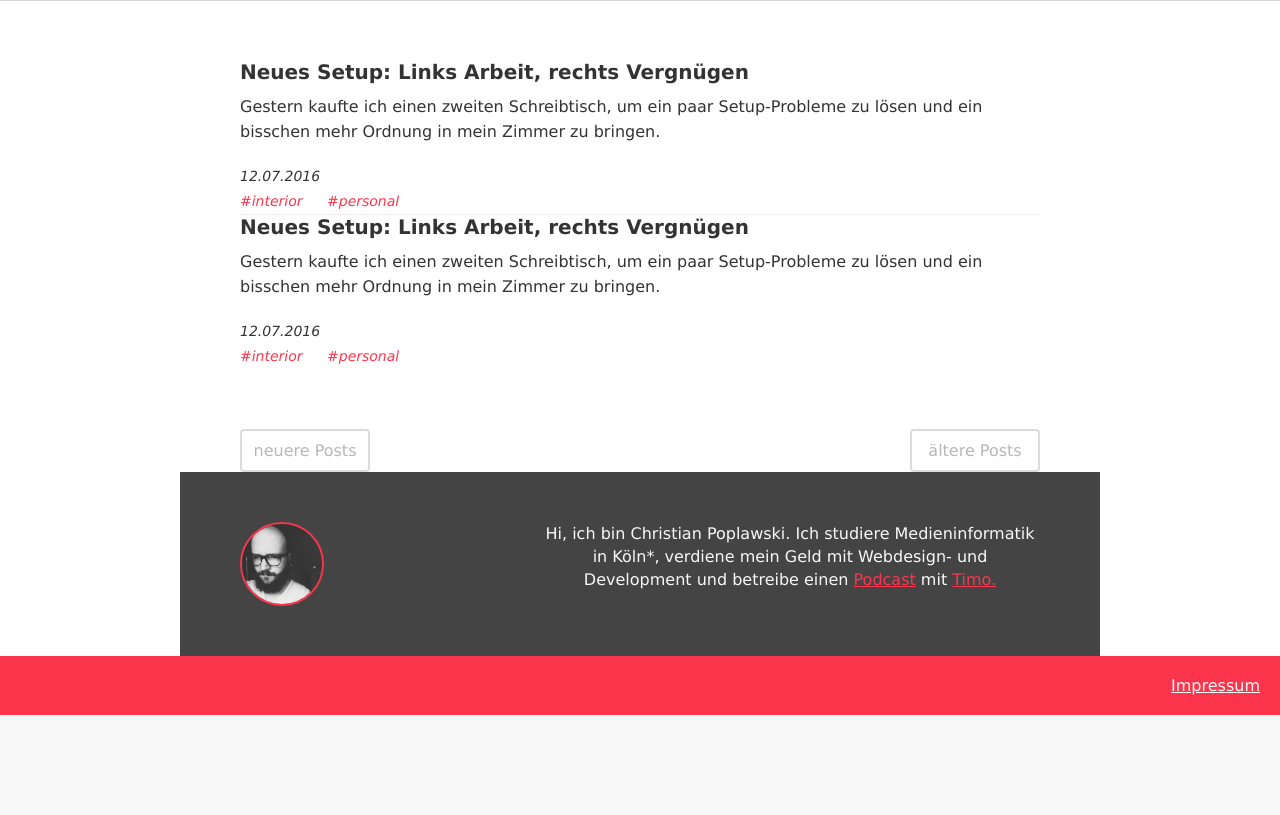
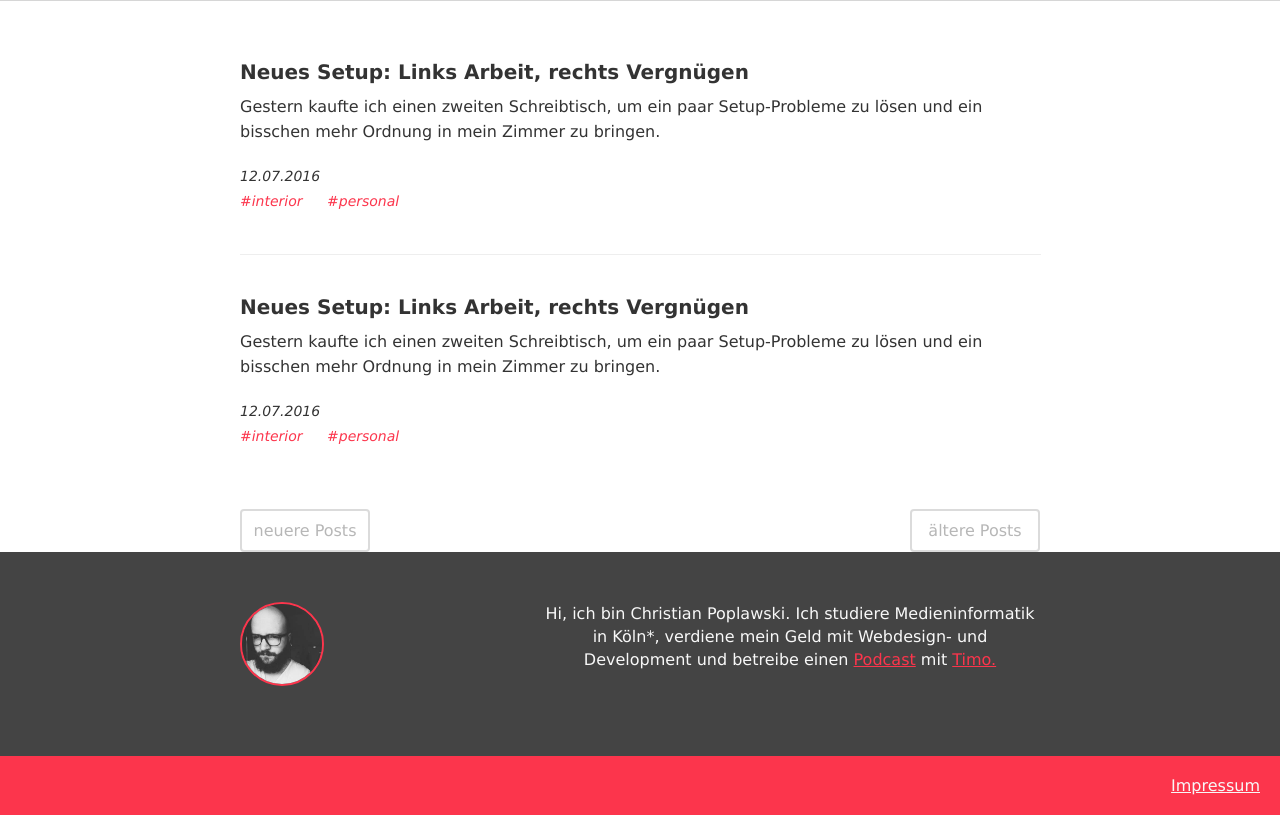
Before and after one commit to Plsr/crushed, a PHP site: page / in a window 1280 px wide. Shown: the part 94-909 px from the top of the page. Before the commit the page ends 809 px from the top, so only its background shows below. Run offline with PHP 8.4, Linux system fonts and the light colour scheme.

Commit message:
Fixed margin bug on hr for desltop breakpoint

```diff
--- a/index.html
+++ b/index.html
@@ -45,10 +45,12 @@
     <a class="c_btn-pagination" href="#">ältere Posts</a>
   </nav>
   <div class="author-info">
-    <img src="img/portrait.jpg" class="c_img-portrait">
-    <p>
-      Hi, ich bin Christian Poplawski. Ich studiere Medieninformatik in Köln*, verdiene mein Geld mit Webdesign- und Development und betreibe einen <a href="#">Podcast</a> mit <a href="#">Timo.</a>
-    </p>
+    <div class="c_author-info-content">
+      <img src="img/portrait.jpg" class="c_img-portrait">
+      <p>
+        Hi, ich bin Christian Poplawski. Ich studiere Medieninformatik in Köln*, verdiene mein Geld mit Webdesign- und Development und betreibe einen <a href="#">Podcast</a> mit <a href="#">Timo.</a>
+      </p>
+    </div>
   </div>
   <footer class="c_page-footer">
     <a href="#">Impressum</a>
--- a/scss/component/_c_home-divider.scss
+++ b/scss/component/_c_home-divider.scss
@@ -6,6 +6,6 @@
 
   @media screen and (min-width: 1024px) {
     max-width: 800px;
-    margin: auto;
+    margin: 40px auto;
   }
 }
--- a/scss/component/_c_img-portrait.scss
+++ b/scss/component/_c_img-portrait.scss
@@ -4,9 +4,4 @@
   border: 2px solid $accentcolor;
   display: block;
   margin: 0 auto;
-  margin-bottom: 20px;
-
-  @media screen and (min-width: 768px) {
-    margin-bottom: 0;
-  }
 }
--- /dev/null
+++ b/scss/component/c_author-info-content.scss
@@ -0,0 +1,10 @@
+.c_author-info-content {
+  img {
+    margin-bottom: 20px;
+  }
+
+  @media screen and (min-width: 1024px) {
+    max-width: 800px;
+    margin: 0 auto;
+  }
+}
--- a/scss/layout/_author-info.scss
+++ b/scss/layout/_author-info.scss
@@ -29,8 +29,5 @@
     @include clearfix;
   }
 
-  @media screen and (min-width: 1024px) {
-    max-width: 800px;
-    margin: 0 auto;
-  }
+
 }
--- a/scss/style.scss
+++ b/scss/style.scss
@@ -17,6 +17,7 @@
 @import 'component/c_preview-tags';
 @import 'component/c_home-divider';
 @import 'component/c_btn-pagination';
+@import 'component/c_author-info-content';
 @import 'component/c_img-portrait';
 @import 'component/c_page-footer';
 
--- a/style.css
+++ b/style.css
@@ -441,7 +441,7 @@ h2.c_post-title {
   @media screen and (min-width: 1024px) {
     .c_home-divider {
       max-width: 800px;
-      margin: auto; } }
+      margin: 40px auto; } }
 
 .c_btn-pagination {
   box-sizing: border-box;
@@ -462,16 +462,20 @@ h2.c_post-title {
     color: #FC354C;
     border: 2px solid #FC354C; }
 
+.c_author-info-content img {
+  margin-bottom: 20px; }
+
+@media screen and (min-width: 1024px) {
+  .c_author-info-content {
+    max-width: 800px;
+    margin: 0 auto; } }
+
 .c_img-portrait {
   border-radius: 50%;
   width: 80px;
   border: 2px solid #FC354C;
   display: block;
-  margin: 0 auto;
-  margin-bottom: 20px; }
-  @media screen and (min-width: 768px) {
-    .c_img-portrait {
-      margin-bottom: 0; } }
+  margin: 0 auto; }
 
 .c_page-footer {
   background-color: #FC354C;
@@ -547,7 +551,3 @@ h2.c_post-title {
         content: "";
         display: table;
         clear: both; } }
-  @media screen and (min-width: 1024px) {
-    .author-info {
-      max-width: 800px;
-      margin: 0 auto; } }
```
Also changed, not shown: component/c_author-info-content.css (added, +7 -0 lines).
